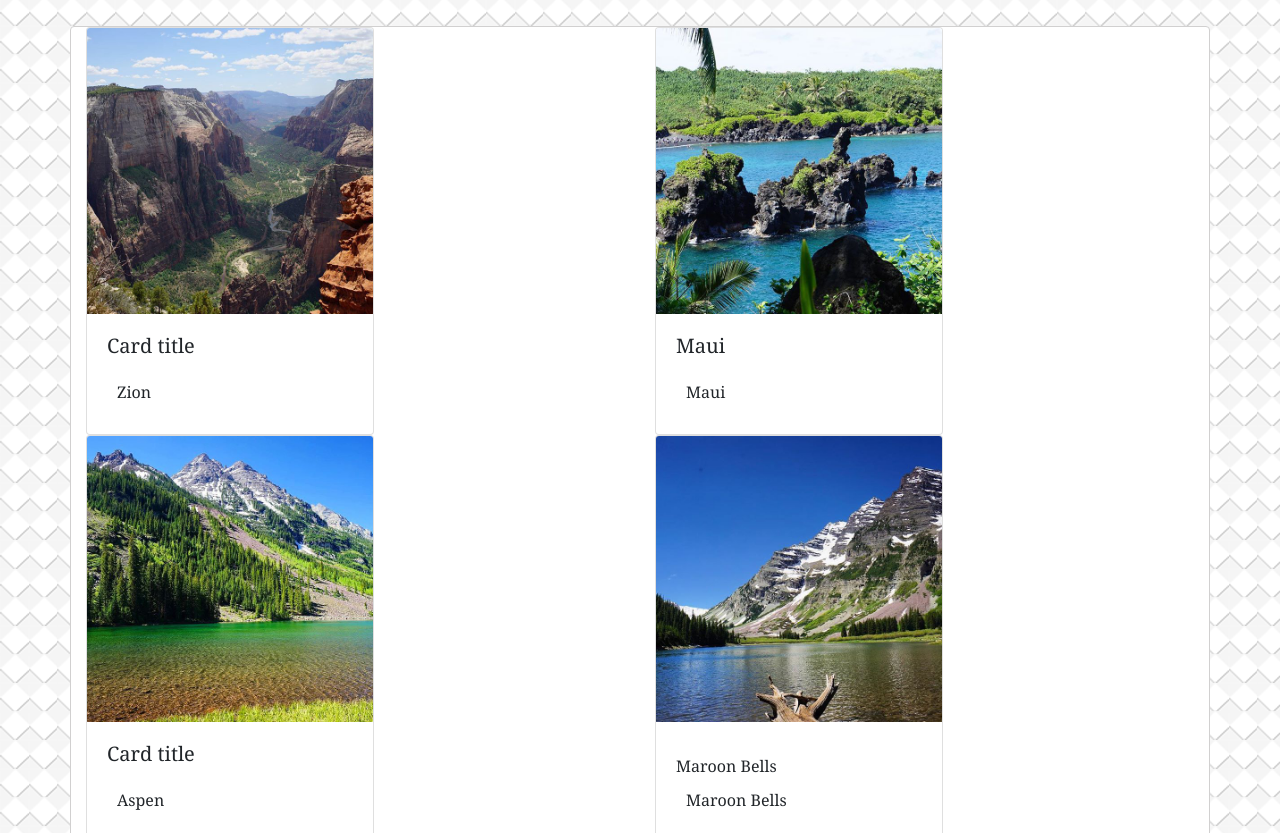
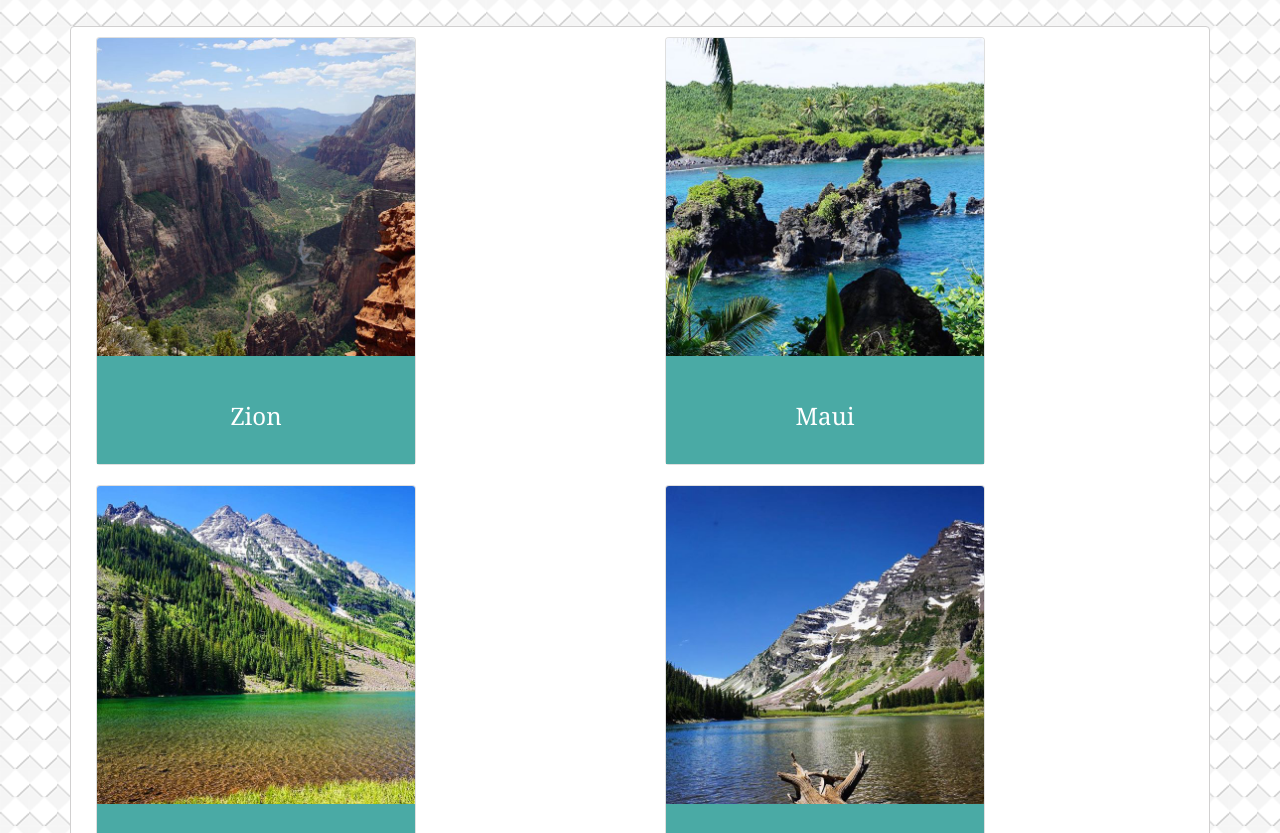
Before and after one commit to JayDub21/JayDub21.github.io, a plain HTML site: page portfolio.html in a window 1280 px wide. Shown: the part 60-893 px from the top of the page. Drawn offline with nearby package versions, Linux system fonts and the light colour scheme; files whose address does not match are found by name.

Commit message:
profile margin and card style

```diff
--- a/assets/css/style.css
+++ b/assets/css/style.css
@@ -9,6 +9,10 @@ body{
 
 #selfie{
     width:100%;
+    padding:10px;
+}
+
+.profile{
     padding:10px;
 }
 
@@ -45,6 +49,18 @@ body{
     border: 1px solid #d1d0d0;
     background-color: #ffffff;
     border-radius: 4px
+}
+.card{
+    margin:10px
+}
+.card-body{
+    background:#4aaaa5;
+}
+
+.card-text{
+    color:#ffffff;
+    font-size: 24px;
+    text-align: center;
 }
 
 p{
--- a/portfolio.html
+++ b/portfolio.html
@@ -40,19 +40,19 @@
 
         <div class="row">
             <div class="col-xs-12 col-sm-6">
-                <div class="card" style="width: 18rem;">
+                <div class="card" style="width: 20rem;">
                     <img src="assets/images/Zion_ObservationPt.jpg" class="card-img-top" alt="Zion">
                     <div class="card-body">
-                        <h5 class="card-title">Card title</h5>
+                        <h5 class="card-title"></h5>
                         <p class="card-text">Zion</p>
                     </div>
                 </div>
             </div>
             <div class="col-xs-12 col-sm-6">
-                <div class="card" style="width: 18rem;">
+                <div class="card" style="width: 20rem;">
                     <img src="assets/images/Maui_Black_Sand.jpg" class="card-img-top" alt="Maui">
                     <div class="card-body">
-                        <h5 class="card-title">Maui</h5>
+                        <h5 class="card-title"></h5>
                         <p class="card-text">Maui</p>
                     </div>
                 </div>
@@ -61,19 +61,20 @@
 
         <div class="row">
             <div class="col-xs-12 col-sm-6">
-                <div class="card" style="width: 18rem;">
+                <div class="card" style="width: 20rem;">
                     <img src="assets/images/Maroon_Bells_South.jpg" class="card-img-top" alt="Aspen">
                     <div class="card-body">
-                        <h5 class="card-title">Card title</h5>
+                        <h5 class="card-title"></h5>
                         <p class="card-text">Aspen</p>
                     </div>
                 </div>
             </div>
             <div class="col-xs-12 col-sm-6">
-                <div class="card" style="width: 18rem;">
+                <div class="card" style="width: 20rem;">
                     <img src="assets/images/Maroon_Bells_Close.jpg" class="card-img-top" alt="Maroon Bells">
                     <div class="card-body">
-                        <h5 class="card-title"></h5> Maroon Bells</h5>
+                        <h5 class="card-title"></h5>
+                        </h5>
                         <p class="card-text">Maroon Bells</p>
                     </div>
                 </div>
@@ -83,11 +84,11 @@
 
         <div class="row">
             <div class="col-xs-12 col-sm-6">
-                <div class="card" style="width: 18rem;">
+                <div class="card" style="width: 20rem;">
                     <img src="/Users/jw/Desktop/homework/JayDub21.github.io/assets/Images/Glacier_Sapphire.jpg"
                         class="card-img-top" alt="Sappire">
                     <div class="card-body">
-                        <h5 class="card-title">Card title</h5>
+                        <h5 class="card-title"></h5>
                         <p class="card-text">Sappire</p>
                     </div>
                 </div>
@@ -95,7 +96,9 @@
             <div class="col-xs-12 col-sm-6"></div>
         </div>
     </div>
+    </div>
     <footer class="footer mt-auto py-3">Copyright ©</footer>
 </body>
 
+
 </html>
```
